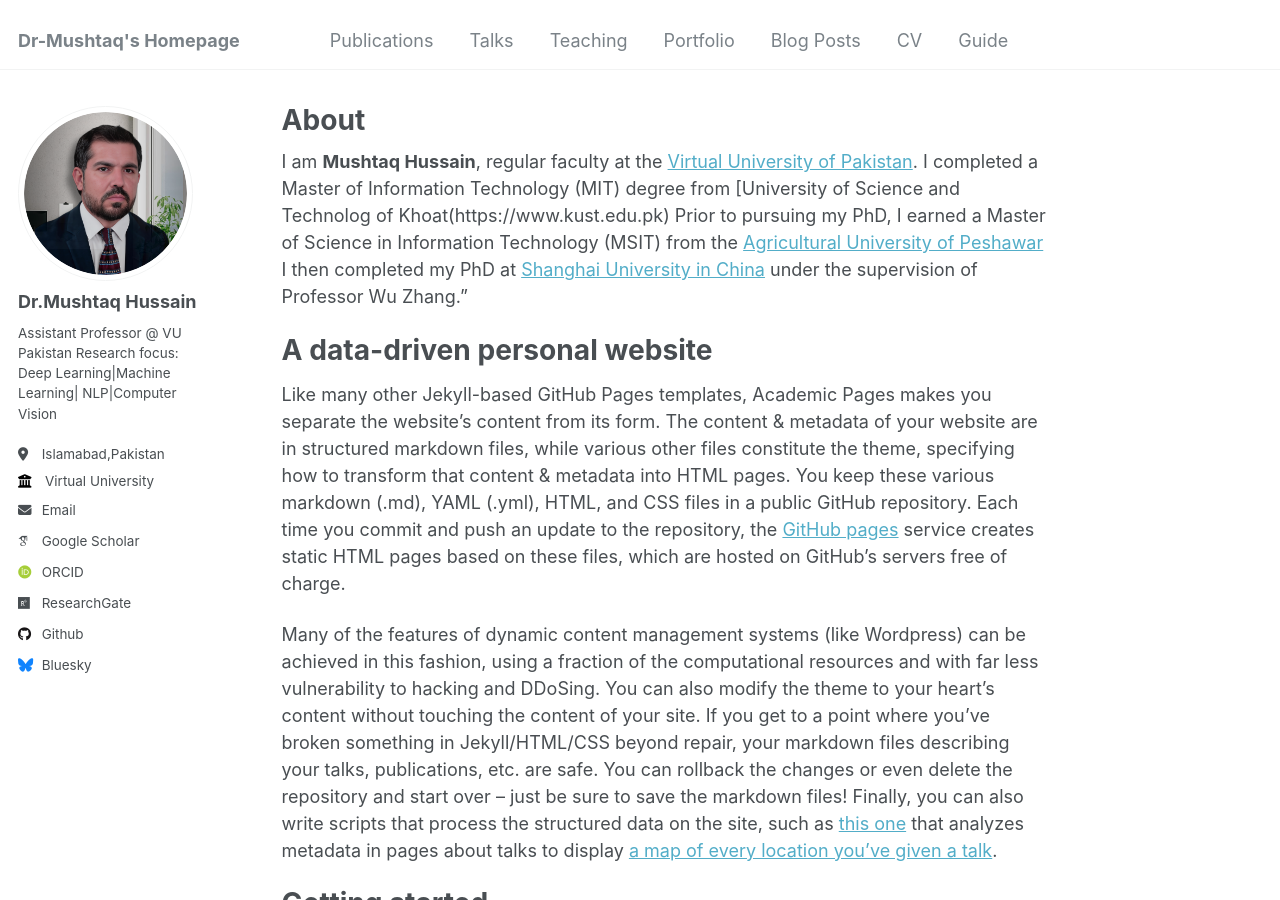
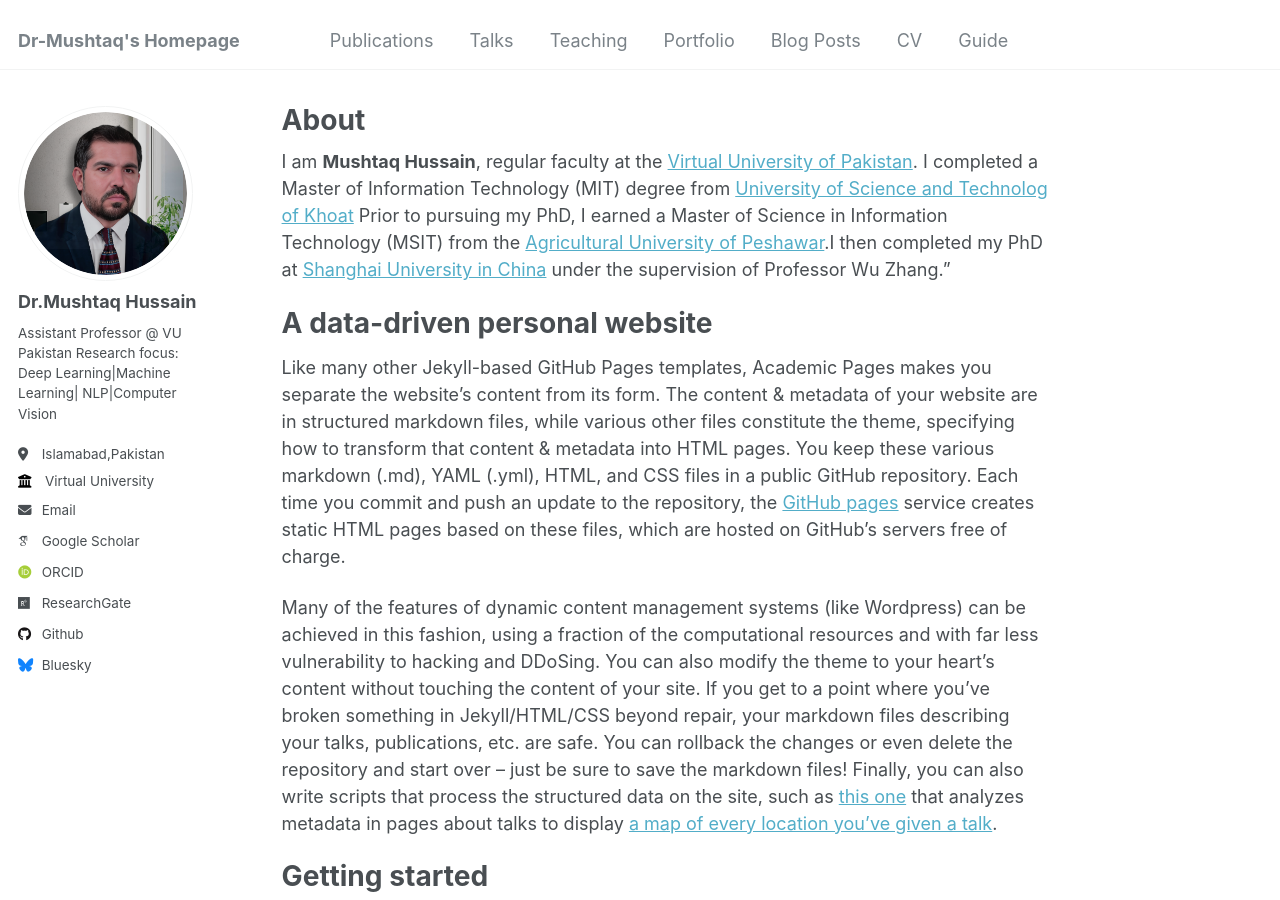
Before and after one commit to dr-mushtaq/dr-mushtaq.github.io, a Jekyll site: the page built from _pages/about.md, in a window 1280 px wide and 900 px high. Built offline with Jekyll 4.4.1, drawn with Linux system fonts in a browser that asks for light colours; some web fonts are replaced.

Commit message:
Update about.md

```diff
--- a/_pages/about.md
+++ b/_pages/about.md
@@ -7,7 +7,7 @@ redirect_from:
   - /about.html
 ---
 
-I am **Mushtaq Hussain**, regular faculty at the [Virtual University of Pakistan](https://www.vu.edu.pk>). I completed a Master of Information Technology (MIT) degree from [University of Science and Technolog of Khoat(https://www.kust.edu.pk) Prior to pursuing my PhD, I earned a Master of Science in Information Technology (MSIT) from the [Agricultural University of Peshawar](https://www.aup.edu.pk)  I then completed my   PhD at [Shanghai University in China](https://apply.shu.edu.cn) under the supervision of Professor Wu Zhang."
+I am **Mushtaq Hussain**, regular faculty at the [Virtual University of Pakistan](https://www.vu.edu.pk>). I completed a Master of Information Technology (MIT) degree from [University of Science and Technolog of Khoat](https://www.kust.edu.pk) Prior to pursuing my PhD, I earned a Master of Science in Information Technology (MSIT) from the [Agricultural University of Peshawar](https://www.aup.edu.pk).I then completed my   PhD at [Shanghai University in China](https://apply.shu.edu.cn) under the supervision of Professor Wu Zhang."
 
 A data-driven personal website
 ======
```
